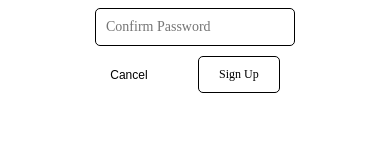
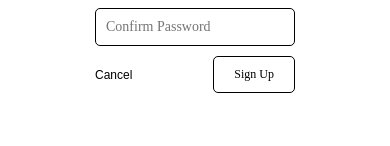
Before and after one commit to pauladixon/ace-of-cups, a React (Create React App) app: page /signup in a window 390 px wide. Shown: the part 404-550 px from the top of the page. Built offline with nearby package versions, Linux system fonts and the light colour scheme; no server answers; a web font is replaced by a local one.

Commit message:
fixing login and signup formatting for mobile and web

```diff
--- a/src/pages/LoginPage/LoginPage.scss
+++ b/src/pages/LoginPage/LoginPage.scss
@@ -18,8 +18,9 @@
 .form-links {
     display: flex;
     align-items: center;
-    justify-content: space-around;
+    justify-content: space-between;
     font-size: 12px;
+    margin: 0px 10px;
 }
 
 @media only screen
@@ -51,6 +52,6 @@
     }
 
     .form-shift {
-        margin-right: 15px;
+        margin-right: 20px;
     }
 }
```
